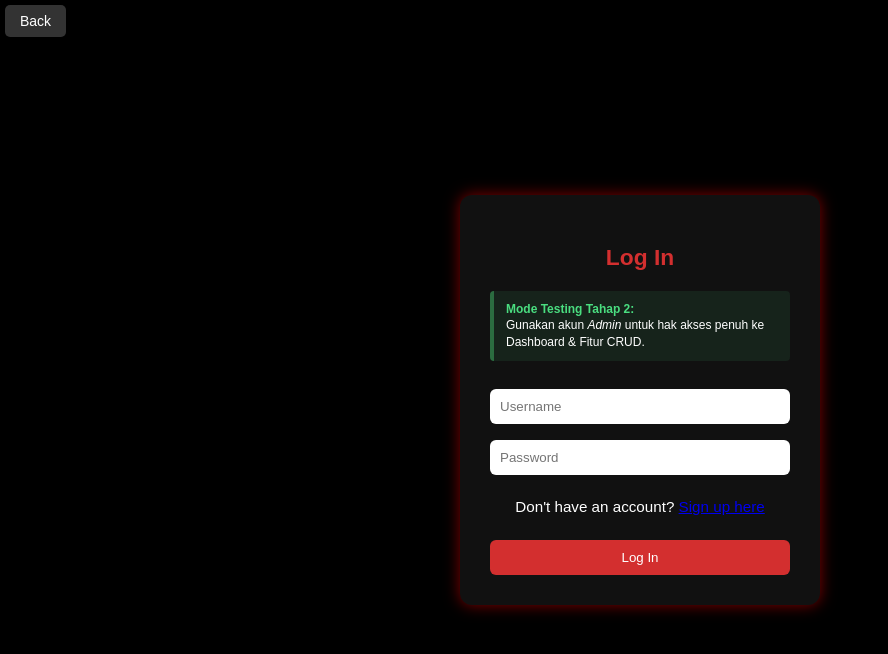
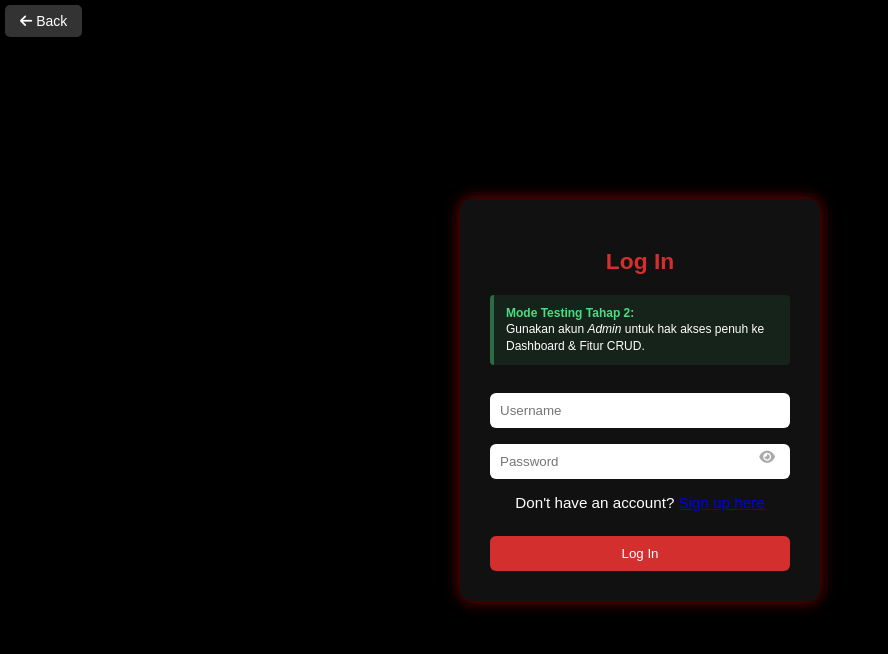
Before and after one commit to Fahryan212/movlix22, a PHP site: page /view/login.php in a window 1280 px wide. Shown: the top 654 px of the page, without its empty margins (0-888 px from the left). Run offline with PHP 8.4, Linux system fonts and the light colour scheme.

Commit message:
implementasi fitur ikon mata untuk show-hide password

```diff
--- a/htdocs/view/login.php
+++ b/htdocs/view/login.php
@@ -26,6 +26,7 @@ if ($_SERVER['REQUEST_METHOD'] === 'POST') {
     <meta charset="UTF-8">
     <meta name="viewport" content="width=device-width, initial-scale=1.0">
     <title>Login - MovLix</title>
+    <link rel="stylesheet" href="https://cdnjs.cloudflare.com/ajax/libs/font-awesome/6.0.0/css/all.min.css">
     <link rel="stylesheet" href="../public/css/style.css">
 </head>
 <body class="login-body">
@@ -45,12 +46,28 @@ if ($_SERVER['REQUEST_METHOD'] === 'POST') {
 
         <form method="post">
             <input type="text" name="username" placeholder="Username" required>
-            <input type="password" name="password" placeholder="Password" required>
+
+            <div style="position: relative; width: 100%; margin-bottom: 15px;">
+                <input type="password" id="passwordInput" name="password" placeholder="Password" style="width: 100%; padding-right: 45px; margin-bottom: 0;" required>
+                <i class="fas fa-eye" id="togglePassword" style="position: absolute; right: 15px; top: 50%; transform: translateY(-50%); cursor: pointer; color: #aaaaaa; font-size: 14px; z-index: 10;"></i>
+            </div>
 
             <p>Don't have an account? <a href="register.php">Sign up here</a></p>
 
             <button type="submit">Log In</button>
         </form>
     </div>
+
+    <script>
+        const togglePassword = document.querySelector('#togglePassword');
+        const passwordField = document.querySelector('#passwordInput');
+
+        togglePassword.addEventListener('click', function () {
+            const type = passwordField.getAttribute('type') === 'password' ? 'text' : 'password';
+            passwordField.setAttribute('type', type);
+            this.classList.toggle('fa-eye');
+            this.classList.toggle('fa-eye-slash');
+        });
+    </script>
 </body>
 </html>
```
